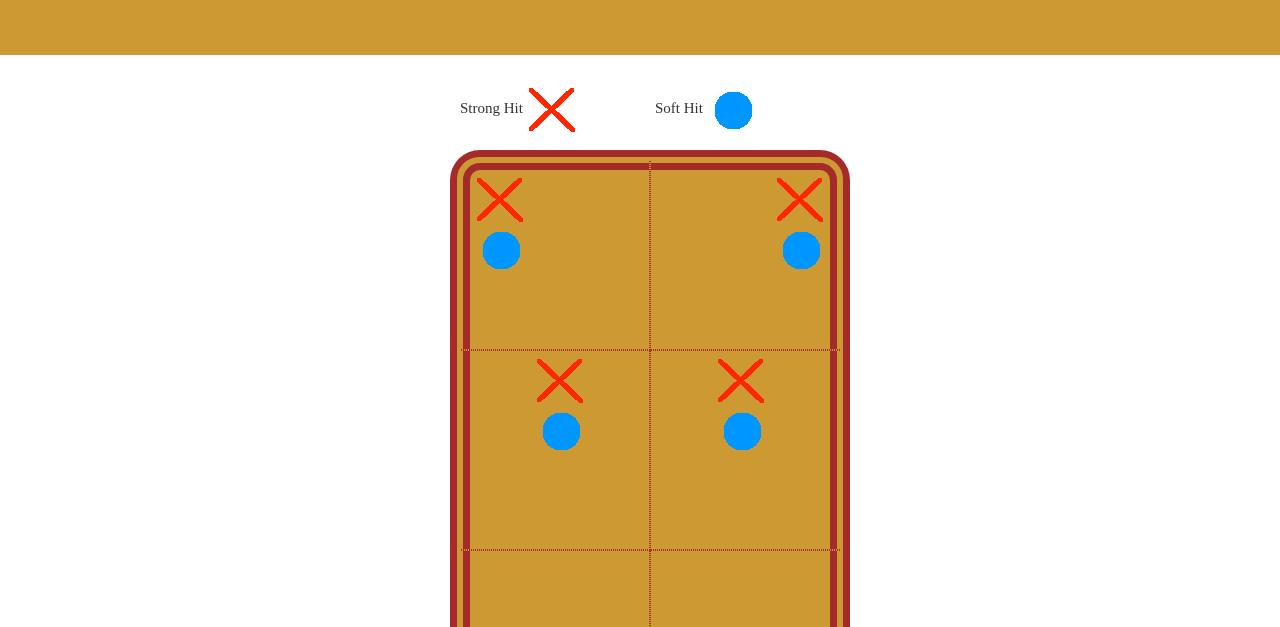
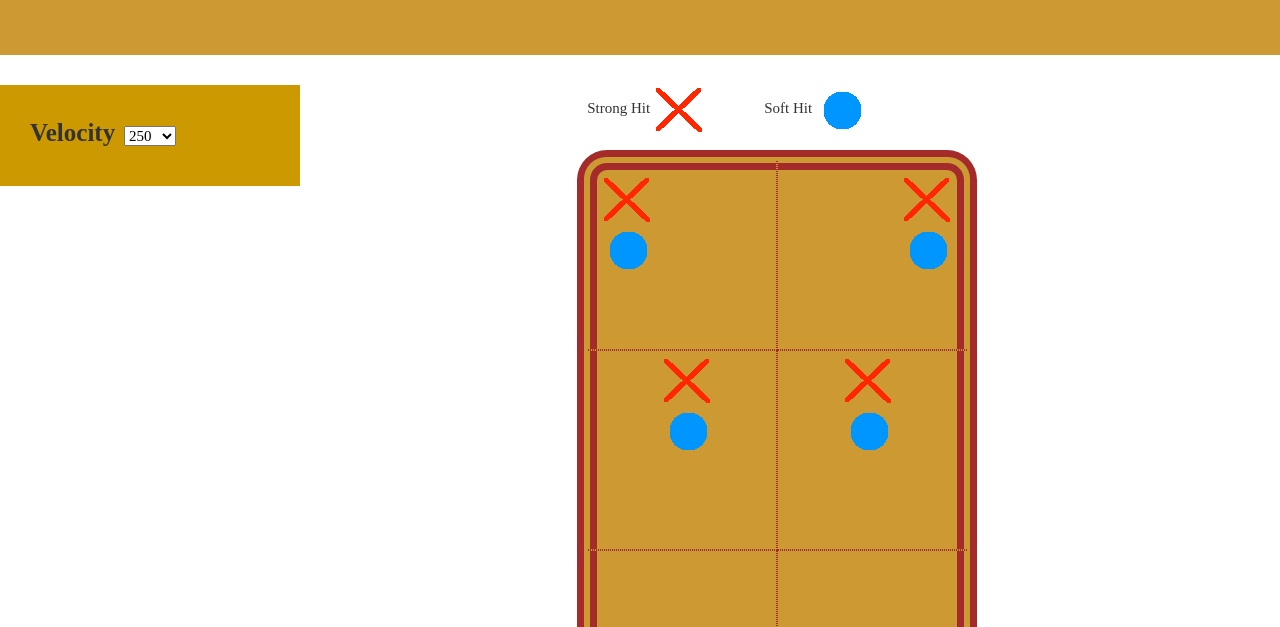
Before and after one commit to olareoun/javascript-cajon, a plain HTML site: page public/index.html in a window 1280 px wide. Shown: the part 173-800 px from the top of the page. Drawn offline with Linux system fonts and the light colour scheme; a web font is replaced by a local one.

Commit message:
selecting velocity

```diff
--- a/public/app/app.js
+++ b/public/app/app.js
@@ -1,4 +1,18 @@
 var song = [];
+
+var APP = (function(){
+
+    var ns = ns || {};
+
+    ns.velocity = 200;
+
+    ns.changeVelocity = function(newVelocity){
+        ns.velocity = newVelocity;
+    };
+
+    return ns;
+
+})(APP);
 
 var grave_alto = new buzz.sound( "sounds/grave-alto", {
     formats: [ "ogg" ]
@@ -12,6 +26,10 @@ var agudo_alto = new buzz.sound( "sounds/agudo-alto", {
 var agudo_bajo = new buzz.sound( "sounds/agudo-bajo", {
     formats: [ "ogg" ]
 });
+
+$('#speed').change(function(){
+    APP.changeVelocity($(this).val());
+})
 
 $('.grave-a').click(function(){
     play_and_record(play_grave_alto);
@@ -68,7 +86,7 @@ var play_song = function(){
         if (song_copy.length == 0){
             window.clearInterval(songInterval);
         };
-    }, 200);
+    }, APP.velocity);
 };
 
 var delete_song = function(){
--- /dev/null
+++ b/public/css/app.css
@@ -0,0 +1,10 @@
+.side-menu{
+	padding: 25px;
+	width: 300px;
+	background-color: #cc9900;
+}
+
+label{
+	padding: 5px;
+	font-size: 25px;
+}
--- a/public/index.html
+++ b/public/index.html
@@ -13,6 +13,7 @@
     <!-- Bootstrap core CSS -->
     <link href="css/bootstrap.css" rel="stylesheet">
     <link href="css/cajon.css" rel="stylesheet">
+    <link href="css/app.css" rel="stylesheet">
 
     <!-- HTML5 shim and Respond.js IE8 support of HTML5 elements and media queries -->
     <!--[if lt IE 9]>
@@ -31,6 +32,18 @@
         <p>Easily create cajón flamenco rithms and reproduce them.</p>
       </div>
     </div>
+    <div class="row">
+        <div class="col-md-2">
+            <div class="side-menu">
+                <label>Velocity</label>
+                <select id="speed">
+                    <option value="250">250</option>
+                    <option value="500">500</option>
+                    <option value="1000">1000</option>
+                </select>
+            </div>
+        </div>
+        <div class="col-md-10">
             <div class="container">
                 <div class="row">
                     <div class="col-md-2 col-md-offset-4">
@@ -91,6 +104,8 @@
                     </div>
                 </div>
             </div>
+        </div>
+    </div>
 
     <!-- Bootstrap core JavaScript
     ================================================== -->
```
Lines whose indentation alone changed are shown as unchanged.
